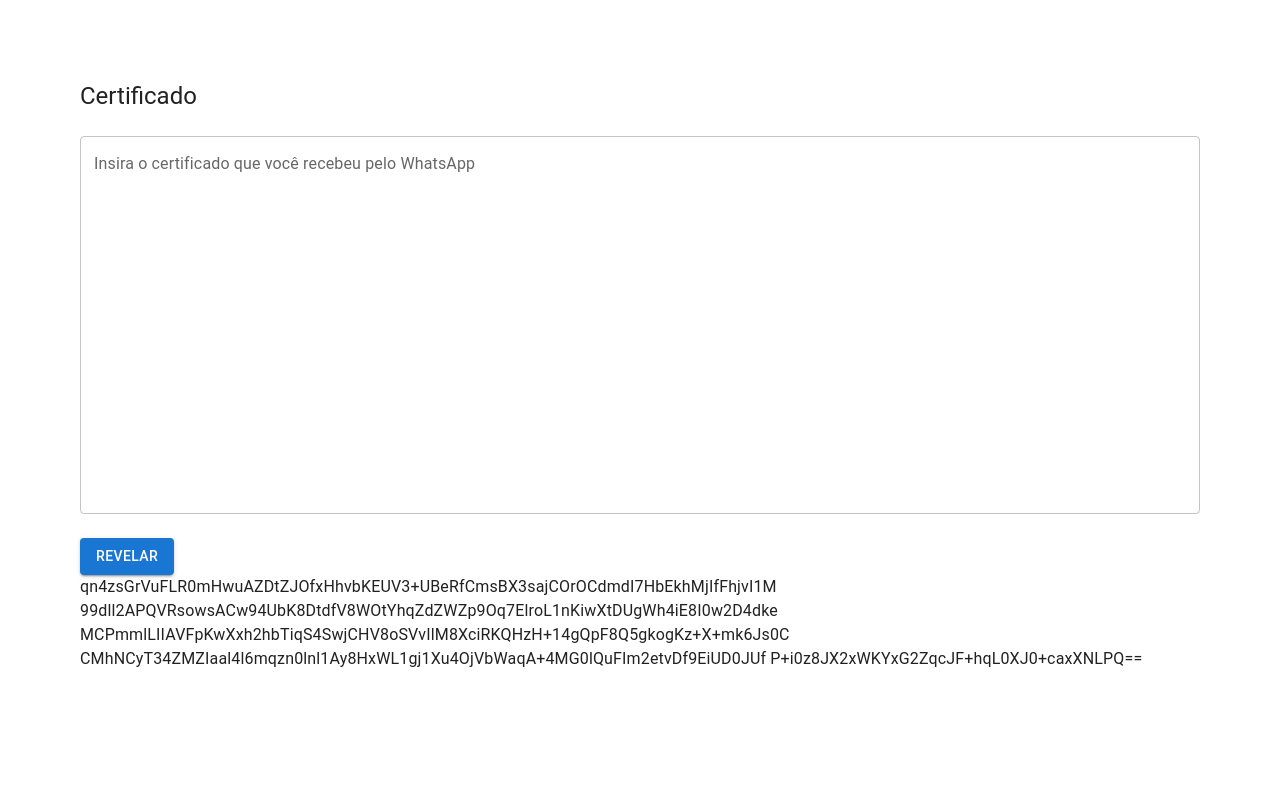
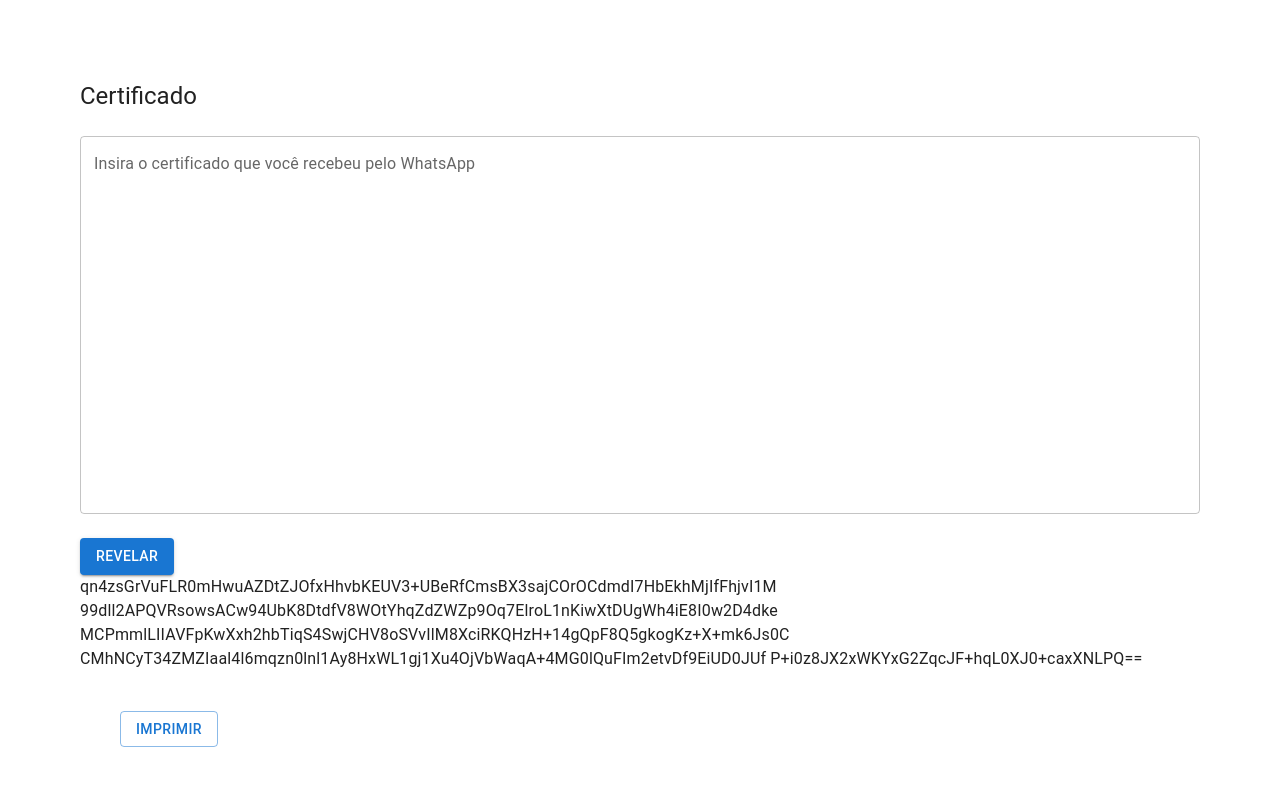
Before and after one commit to Hugo-NF/birthday-encrypt, a React (Create React App) app: page / in a window 1280 px wide. Shown: the top 786 px of the page. Built offline with nearby package versions, Linux system fonts and the light colour scheme.

Commit message:
✨ Adiciona botão de impressão

```diff
--- a/src/views/Letter/index.tsx
+++ b/src/views/Letter/index.tsx
@@ -1,5 +1,6 @@
 import {
   Box,
+  Button,
   Typography,
 } from '@mui/material';
 
@@ -16,6 +17,7 @@ const Letter = () => {
     <Box sx={{ margin: 10 }}>
       <CertificateInput content={content} setContent={setContent} />
       <Typography variant="body1">{content}</Typography>
+      <Button variant="outlined" onClick={() => window.print()} sx={{ margin: 5 }}>Imprimir</Button>
     </Box>
   );
 };
```
